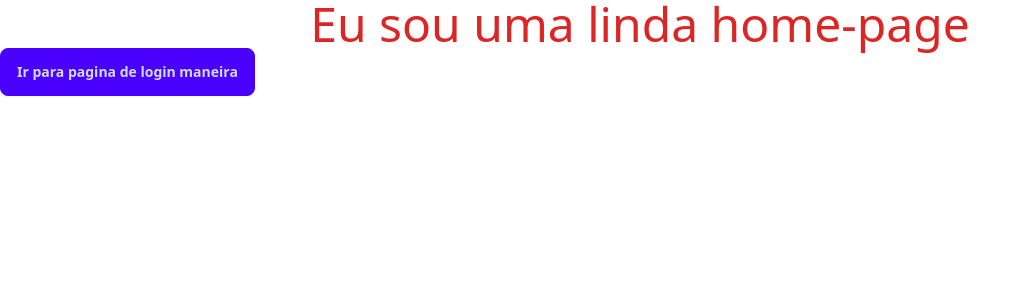
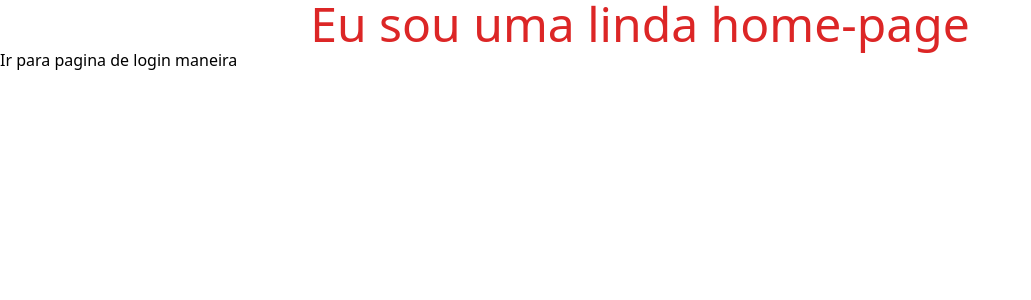
Before and after one commit to Marce1in/Antnest, a React (Vite) app: page / in a window 1280 px wide. Shown: the top 300 px of the page, without its empty margins (0-1031 px from the left). Built offline with nearby package versions, Linux system fonts and the light colour scheme.

Commit message:
build: Removendo a daisyui

```diff
--- a/package.json
+++ b/package.json
@@ -23,7 +23,6 @@
         "@types/react-dom": "^18.2.22",
         "@vitejs/plugin-react-swc": "^3.5.0",
         "autoprefixer": "^10.4.19",
-        "daisyui": "^4.12.2",
         "eslint": "^8.57.0",
         "eslint-plugin-react": "^7.34.1",
         "eslint-plugin-react-hooks": "^4.6.0",
--- a/tailwind.config.js
+++ b/tailwind.config.js
@@ -7,7 +7,5 @@ export default {
     theme: {
         extend: {},
     },
-    plugins: [
-        require('daisyui')
-    ],
+    plugins: [],
 }
```
Also changed, not shown: 1 other file (tests, documents, lock files or other folders).
